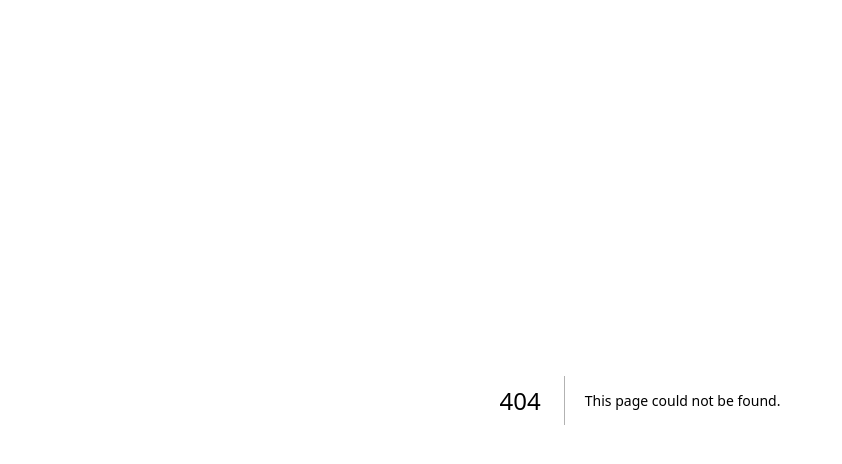
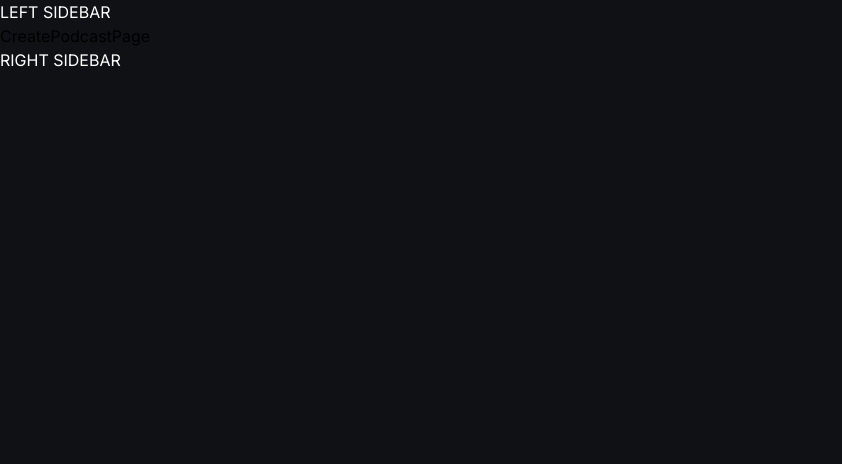
Before and after one commit to MohamedHabibFrigui/podcastr, a Next.js app: page /create-podcast in a window 1280 px wide. Before the commit this address had no page. Shown: the top 464 px of the page, without its empty margins (0-842 px from the left). Built offline with nearby package versions, Linux system fonts and the light colour scheme.

Commit message:
File & Folder Structure

```diff
--- /dev/null
+++ b/app/(auth)/layout.tsx
@@ -0,0 +1,7 @@
+export default function AuthLayout({
+  children,
+}: Readonly<{
+  children: React.ReactNode;
+}>) {
+  return <main>{children}</main>;
+}
--- /dev/null
+++ b/app/(root)/create-podcast/page.tsx
@@ -0,0 +1,5 @@
+const CreatePodcastPage = () => {
+  return <div>CreatePodcastPage</div>;
+};
+
+export default CreatePodcastPage;
--- /dev/null
+++ b/app/(root)/discover/page.tsx
@@ -0,0 +1,5 @@
+const DiscoverPage = () => {
+  return <div>DiscoverPage</div>;
+};
+
+export default DiscoverPage;
--- /dev/null
+++ b/app/(root)/layout.tsx
@@ -0,0 +1,15 @@
+export default function RootLayout({
+  children,
+}: Readonly<{
+  children: React.ReactNode;
+}>) {
+  return (
+    <div>
+      <main>
+        <p className="text-white-1">LEFT SIDEBAR</p>
+        {children}
+        <p className="text-white-1">RIGHT SIDEBAR</p>
+      </main>
+    </div>
+  );
+}
--- /dev/null
+++ b/app/(root)/podcast/[podcastId]/page.tsx
@@ -0,0 +1,5 @@
+const PodcastDetailsPage = ({ params }: { params: { podcastId: string } }) => {
+  return <p className="text-white-1">Podcast Details for {params.podcastId}</p>;
+};
+
+export default PodcastDetailsPage;
--- /dev/null
+++ b/app/(root)/profile/page.tsx
@@ -0,0 +1,5 @@
+const ProfilePage = () => {
+  return <div>ProfilePage</div>;
+};
+
+export default ProfilePage;
```
Also changed, not shown: app/(root)/page.tsx (renamed from app/page.tsx).
